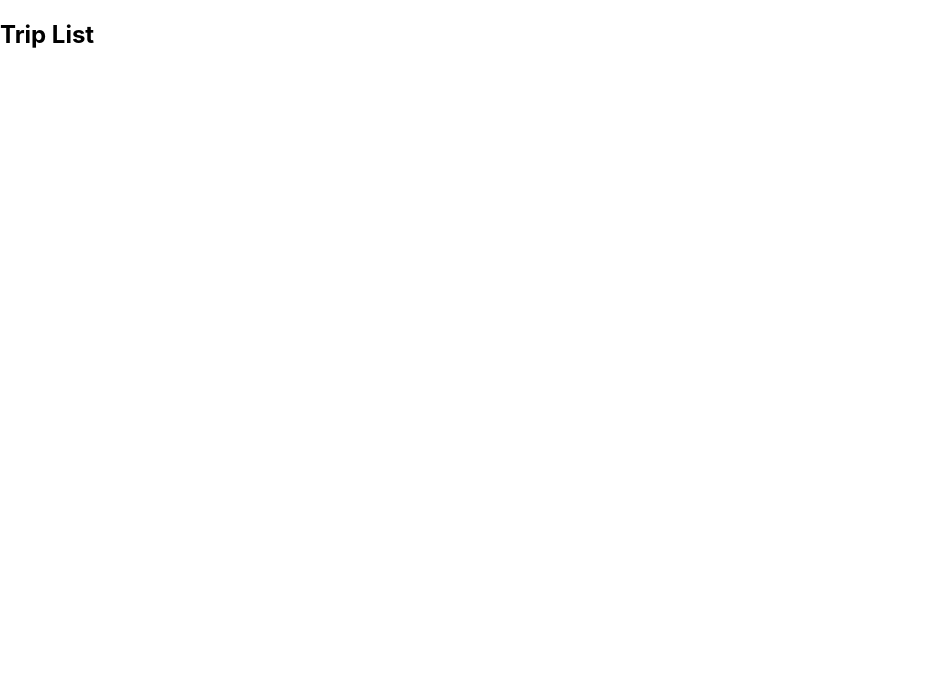
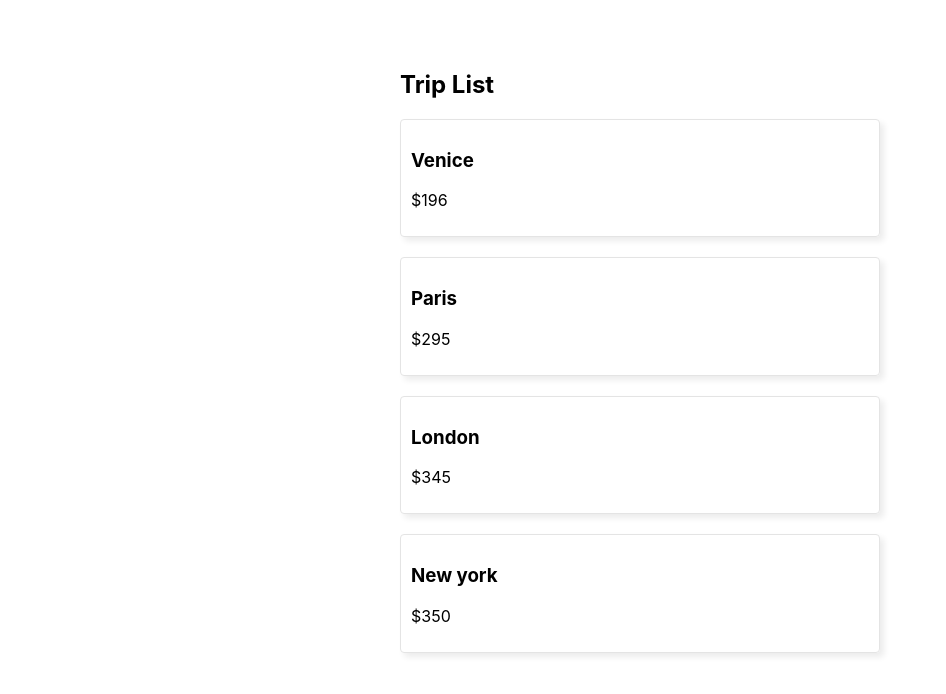
Before and after one commit to kdbajj/React-The-Complete-Guide, a React (Create React App) app in the folder tripago/: page / in a window 1280 px wide. Shown: the top 694 px of the page, without its empty margins (0-946 px from the left). Built offline with nearby package versions, Linux system fonts and the light colour scheme; data requests are answered from the project's data file.

Commit message:
Fetching Data with useEffect

```diff
--- a/tripago/data/db.json
+++ b/tripago/data/db.json
@@ -2,19 +2,23 @@
     "trips": [
         {
             "title": "Venice",
-            "price": "$196"
+            "price": "$196",
+            "id": "1"
         },
         {
             "title": "Paris",
-            "price": "$295"
+            "price": "$295",
+            "id": "2"
         },
         {
             "title": "London",
-            "price": "$345"
+            "price": "$345",
+            "id": "3"
         },
         {
             "title": "New york",
-            "price": "$350"
+            "price": "$350",
+            "id": "4"
         }
     ]
 }
--- /dev/null
+++ b/tripago/src/components/TripList.css
@@ -0,0 +1,18 @@
+.trip-list{
+    width: 480px;
+    margin: 70px auto;
+}
+
+.trip-list ul{
+    padding: 0;
+}
+
+.trip-list li{
+    border: 1px solid #e4e4e4;
+    list-style-type: none;
+    box-sizing: border-box;
+    padding: 10px;
+    box-shadow: 4px 4px 6px rgba(0,0, 0, 0.08);
+    border-radius: 4px;
+    margin: 20px 0;
+}
--- a/tripago/src/components/TripList.jsx
+++ b/tripago/src/components/TripList.jsx
@@ -1,17 +1,32 @@
-import React, { useState } from 'react'
+import { useState, useEffect } from 'react'
+
+//styles
+import './TripList.css'
 
 export default function TripList() {
     const [trips, setTrips] = useState([]);
 
+
+    useEffect(()=> {
+        fetch('http://localhost:3000/trips')
+        .then(response => response.json())//that method returns json to us
+        .then(json => setTrips(json))
+    }, [])
+
     console.log(trips);
 
-    fetch('http://localhost:3000/trips')
-    .then(response => response.json())//that method returns json to us
-    .then(json => setTrips(json))
 
   return (
-    <div>
+    <div className='trip-list'>
         <h2>Trip List</h2>
+        <ul>
+          {trips.map(trip => (
+            <li key={trip.id}>
+            <h3>{trip.title}</h3>
+            <p>{trip.price}</p>
+            </li>
+          ))}
+        </ul>
     </div>
   )
 }
```
